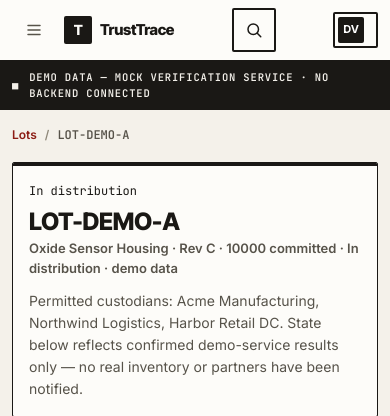
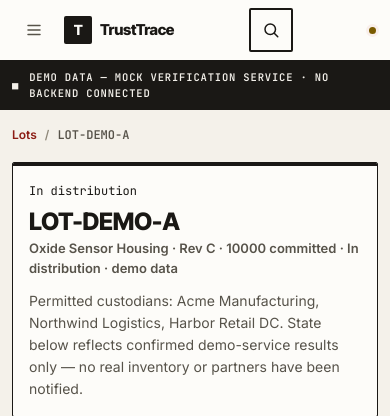
Before and after one commit to Ritesh1827/aletheia, a FastAPI app: page /lots/LOT-DEMO-A in a window 390 px wide. Shown: the top 416 px of the page. Run offline with FastAPI, Linux system fonts and the light colour scheme; some libraries are stand-ins or nearby versions.

Commit message:
TrustTrace: session context + topbar consolidation (M4 slice)
- app/routes/session.py: shared shell(request, active) with demo role,
  user, permission checker; backend guard() with 403 page + audit.
- Topbar: ENV pill + account box replaced by one compact session chip
  linking to Access Control; mobile collapses to status dot.

Co-authored-by: CommandCodeBot <noreply@commandcode.ai>

```diff
--- a/static/css/base.css
+++ b/static/css/base.css
@@ -160,47 +160,19 @@
   font: inherit;
 }
 .searchbar input::placeholder { color: var(--text-muted); }
-.topbar-right { margin-left: auto; display: flex; align-items: center; gap: 10px; }
-.env-pill {
+.topbar-right { margin-left: auto; display: flex; align-items: center; }
+.session-chip {
   display: inline-flex;
   align-items: center;
-  gap: 7px;
-  font-family: var(--font-mono);
-  font-size: 11px;
-  font-weight: 600;
-  color: var(--text-primary);
-  border: 2px solid var(--line-strong);
-  background: var(--surface-1);
-  border-radius: 2px;
-  padding: 4px 10px;
-  white-space: nowrap;
-}
-.env-pill i { width: 8px; height: 8px; border-radius: 50%; background: var(--signal-watch); }
-.account {
-  display: flex;
-  align-items: center;
-  gap: 9px;
-  color: var(--text-secondary);
+  gap: 8px;
   font-size: 12px;
   font-weight: 600;
-  border: 2px solid var(--line-strong);
-  border-radius: 2px;
-  padding: 3px 12px 3px 3px;
-  background: var(--surface-1);
+  color: var(--text-secondary);
+  white-space: nowrap;
+  padding: 6px 2px;
 }
-.avatar {
-  width: 26px;
-  height: 26px;
-  border-radius: 2px;
-  background: var(--line-strong);
-  color: #fff;
-  display: grid;
-  place-items: center;
-  font-size: 11px;
-  font-weight: 700;
-  flex: none;
-}
-.account strong { color: var(--text-primary); }
+.session-chip:hover { color: var(--text-primary); }
+.session-chip .live-dot { width: 7px; height: 7px; }
 
 .demo-banner {
   background: var(--line-strong);
@@ -284,8 +256,7 @@
   .menu-toggle { display: inline-flex; }
   .topbar { padding: 0 14px; }
   .content { padding: 20px 14px 60px; }
-  .account .who { display: none; }
-  .env-pill { display: none; }
+  .session-chip span:last-child { display: none; }
   .topbar-index { display: none; }
 }
 
--- a/templates/layouts/base.html
+++ b/templates/layouts/base.html
@@ -99,11 +99,10 @@
         <button class="btn secondary" type="submit">Go</button>
       </form>
       <div class="topbar-right">
-        <span class="env-pill"><i></i>ENV · {{ chain_label }}</span>
-        <span class="account" title="Demo session — role switching arrives with RBAC (M4)">
-          <span class="avatar" aria-hidden="true">DV</span>
-          <span class="who"><strong>Demo Verifier</strong> · read-only</span>
-        </span>
+        <a class="session-chip" href="/access" title="Demo session — {{ user_name | default('Demo Verifier') }} · switch role in Access Control">
+          <span class="live-dot" aria-hidden="true"></span>
+          <span>{{ role_name | default('Read-only Verifier') }} · demo</span>
+        </a>
       </div>
     </header>
 
```
Also changed, not shown: app/routes/session.py (+10 -4 lines).
